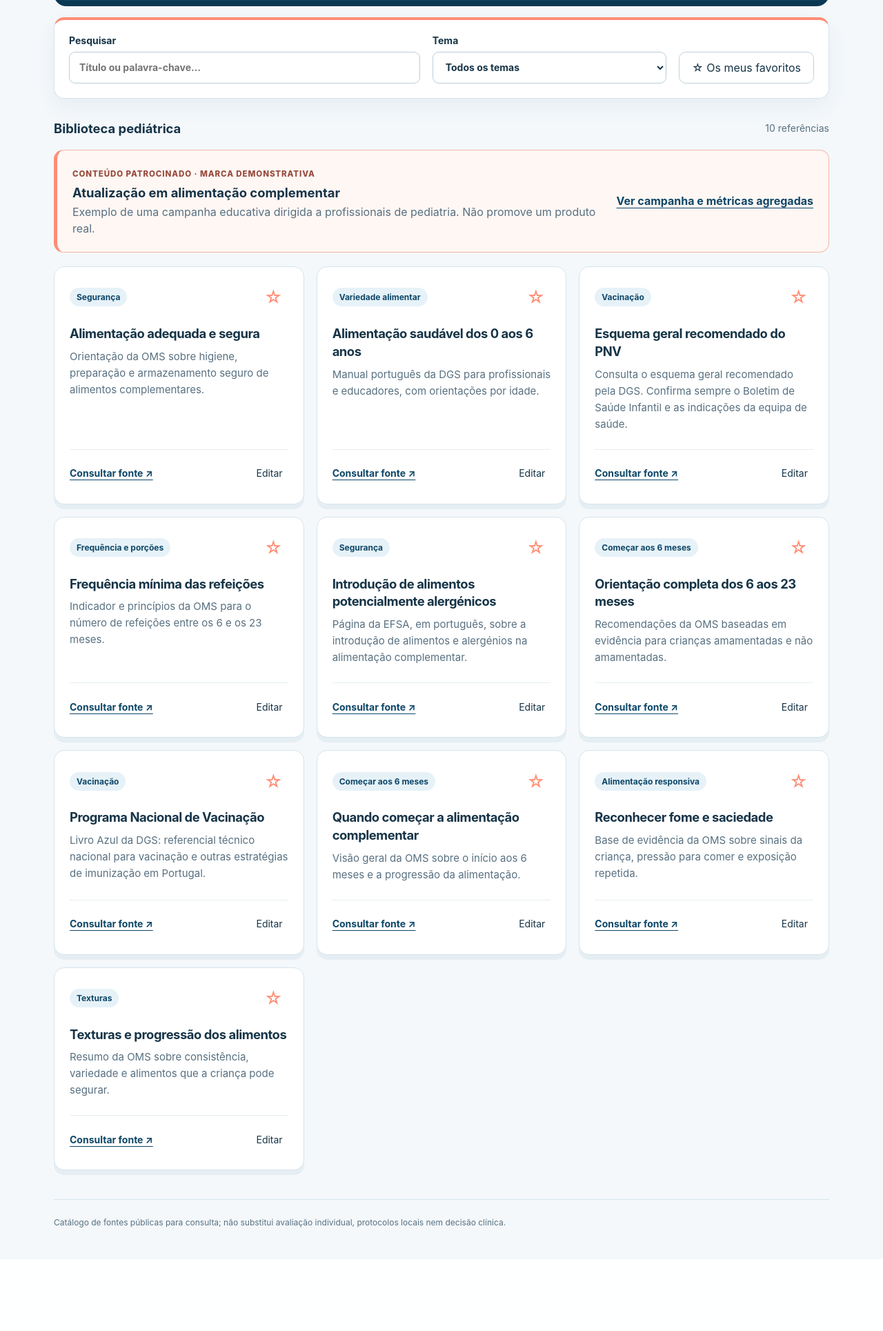
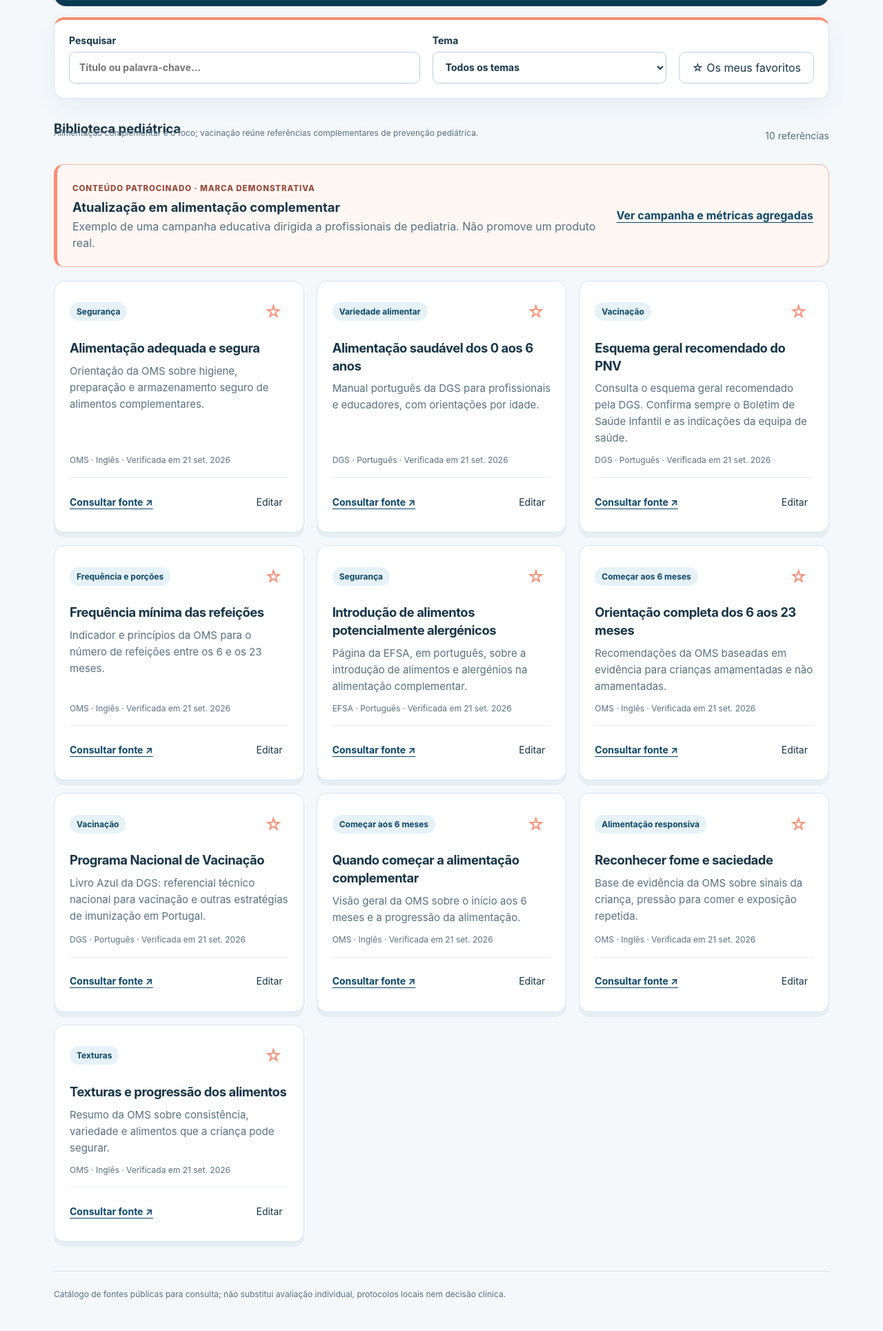
Before and after one commit to fabiomalves84-sketch/nutripedia, a Flask app: page / in a window 1280 px wide. Shown: the part 614-2543 px from the top of the page at 69% size. Before the commit the page ends 2393 px from the top, so only its background shows below. Run offline with Flask 3, Linux system fonts and the light colour scheme; data comes from the database, SQL or seed files in the repository.

Commit message:
Show source provenance and verification details

```diff
--- a/app.py
+++ b/app.py
@@ -11,6 +11,7 @@
 ROOT = Path(__file__).parent
 CATEGORIES = ['Começar aos 6 meses', 'Frequência e porções', 'Texturas', 'Variedade alimentar', 'Segurança', 'Alimentação responsiva', 'Vacinação']
 TRUSTED_SOURCE_DOMAINS = ('who.int', 'dgs.pt', 'efsa.europa.eu')
+SOURCE_VERIFIED_AT = '21 set. 2026'
 DEMO_RESOURCES = [
     ('Orientação completa dos 6 aos 23 meses', 'Começar aos 6 meses', 'Recomendações da OMS baseadas em evidência para crianças amamentadas e não amamentadas.', 'https://www.who.int/publications/i/item/9789240081864'),
     ('Quando começar a alimentação complementar', 'Começar aos 6 meses', 'Visão geral da OMS sobre o início aos 6 meses e a progressão da alimentação.', 'https://www.who.int/health-topics/complementary-feeding'),
@@ -56,6 +57,17 @@
     return (parsed.scheme == 'https' and not parsed.username and not parsed.password
             and any(hostname == domain or hostname.endswith(f'.{domain}')
                     for domain in TRUSTED_SOURCE_DOMAINS))
+
+
+def source_metadata(url):
+    """Apresenta a entidade e o idioma sem duplicar estes dados na base de dados."""
+    parsed = urlparse(url)
+    hostname = parsed.hostname or ''
+    if hostname == 'dgs.pt' or hostname.endswith('.dgs.pt'):
+        return {'source_name': 'DGS', 'source_language': 'Português'}
+    if hostname == 'efsa.europa.eu' or hostname.endswith('.efsa.europa.eu'):
+        return {'source_name': 'EFSA', 'source_language': 'Português' if '/pt/' in parsed.path else 'Inglês'}
+    return {'source_name': 'OMS', 'source_language': 'Inglês'}
 
 
 def create_app(database=None):
@@ -134,6 +146,9 @@
     @app.get('/api/resources')
     def resources():
         rows = [dict(row) for row in db().execute('SELECT * FROM resources ORDER BY title COLLATE NOCASE')]
+        for row in rows:
+            row.update(source_metadata(row['url']))
+            row['source_verified_at'] = SOURCE_VERIFIED_AT
         query = normalize(request.args.get('q', '').strip())
         specialty = request.args.get('specialty', '')
         return jsonify([r for r in rows if
--- a/static/app.js
+++ b/static/app.js
@@ -69,7 +69,8 @@
     finally { favorite.disabled = false; }
   };
   top.append(favorite);
-  card.append(top, element('h3', resource.title), element('p', resource.description, 'description'));
+  const metadata = element('p', `${resource.source_name} · ${resource.source_language} · Verificada em ${resource.source_verified_at}`, 'source-meta');
+  card.append(top, element('h3', resource.title), element('p', resource.description, 'description'), metadata);
   const bottom = element('div', '', 'card-bottom');
   const link = element('a', 'Consultar fonte ↗');
   link.href = resource.url;
--- a/static/style.css
+++ b/static/style.css
@@ -63,6 +63,7 @@
 .star { border: none; padding: 0 8px; font-size: 1.6rem; background: transparent; color: var(--coral); }
 .card h3 { font-size: 1.15rem; line-height: 1.4; letter-spacing: -.025em; margin: 18px 0 8px; }
 .description { color: var(--muted); line-height: 1.6; font-size: .9375rem; margin: 0 0 24px; flex: 1; }
+.source-meta { color: #59707f; font-size: .75rem; line-height: 1.4; margin: -12px 0 16px; }
 .card-bottom { border-top: 1px solid #e6eef2; padding-top: 12px; }
 .card-bottom a { font-size: .875rem; color: var(--blue-dark); font-weight: 700; text-underline-offset: 4px; }
 .text-button { font-size: .875rem; border: none; padding: 8px; background: transparent; }
--- a/templates/index.html
+++ b/templates/index.html
@@ -44,7 +44,7 @@
       <label>Tema<select id="specialty"><option value="">Todos os temas</option>{% for category in categories %}<option>{{ category }}</option>{% endfor %}</select></label>
       <button id="favorites" aria-pressed="false">☆ Os meus favoritos</button>
     </section>
-    <div class="results-heading"><h2>Biblioteca pediátrica</h2><span id="count" aria-live="polite"></span></div>
+    <div class="results-heading"><div><h2>Biblioteca pediátrica</h2><p class="source-meta">Alimentação complementar é o foco; vacinação reúne referências complementares de prevenção pediátrica.</p></div><span id="count" aria-live="polite"></span></div>
     <aside class="sponsored-card" aria-label="Conteúdo patrocinado demonstrativo">
       <div><span class="sponsored-label">CONTEÚDO PATROCINADO · MARCA DEMONSTRATIVA</span><h2>Atualização em alimentação complementar</h2><p>Exemplo de uma campanha educativa dirigida a profissionais de pediatria. Não promove um produto real.</p></div>
       <a href="/campaigns">Ver campanha e métricas agregadas</a>
--- a/test_app.py
+++ b/test_app.py
@@ -27,6 +27,12 @@
         rows = self.client.get('/api/resources?specialty=Vacinação').json
         self.assertEqual(len(rows), 2)
         self.assertTrue(all('dgs.pt' in row['url'] for row in rows))
+
+    def test_resources_include_source_metadata(self):
+        rows = self.client.get('/api/resources?q=orientacao%20completa').json
+        self.assertEqual(rows[0]['source_name'], 'OMS')
+        self.assertEqual(rows[0]['source_language'], 'Inglês')
+        self.assertEqual(rows[0]['source_verified_at'], '21 set. 2026')
 
     def test_create_edit_and_persistence(self):
         response = self.client.post('/api/resources', json=self.resource, headers=self.headers)
```
